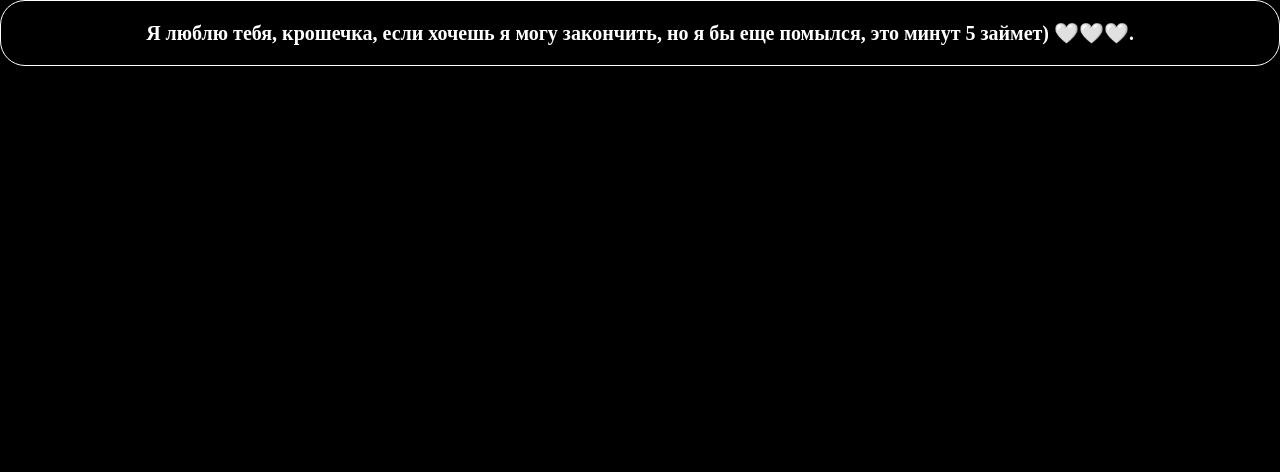
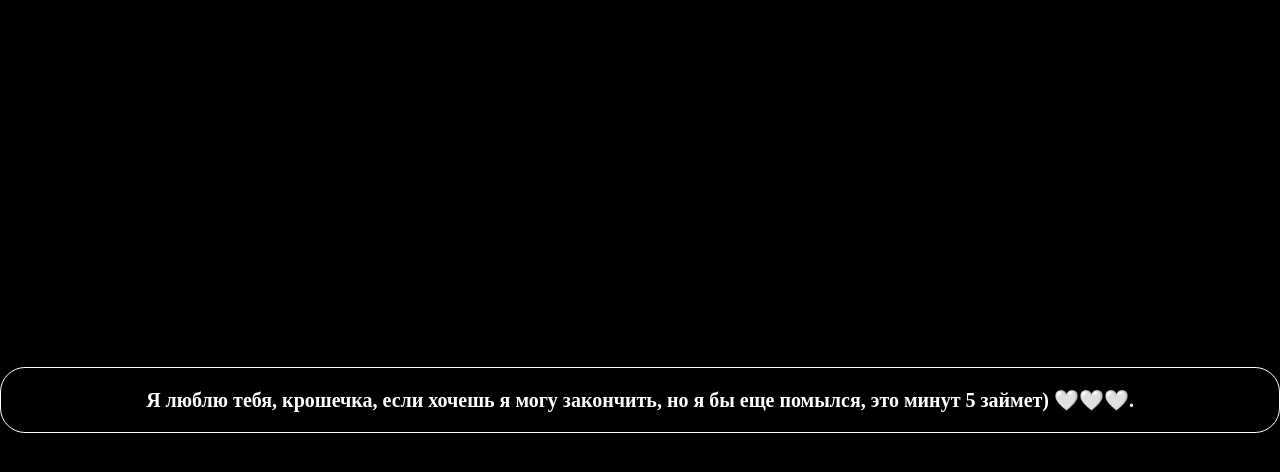
Before and after one commit to djakuzi/love, a plain HTML site: page index.html in a window 1280 px wide. Drawn offline with Linux system fonts and the light colour scheme.

Commit message:
Update index.html

```diff
--- a/index.html
+++ b/index.html
@@ -6,7 +6,7 @@
     <meta name="viewport" content="width=device-width, initial-scale=1.0" />
     <title>Люблю</title>
   </head>
-  <body style="display: flex; align-items: center; justify-content: center; background-color: black; margin: 0; box-sizing: border-box;">
+  <body style="display: flex; height: 100vh; align-items: center; justify-content: center; background-color: black; margin: 0; box-sizing: border-box;">
     <div id="root" style="width: 100%; color: white; text-align: center; font-weight: bolder; font-size: 20px; border: 1px solid white; padding: 20px; border-radius: 25px; margin: 0; box-sizing: border-box;">
       Я люблю тебя, крошечка, если хочешь я могу закончить, но я бы еще помылся, это минут 5 займет) 🤍🤍🤍.
     </div>
```
